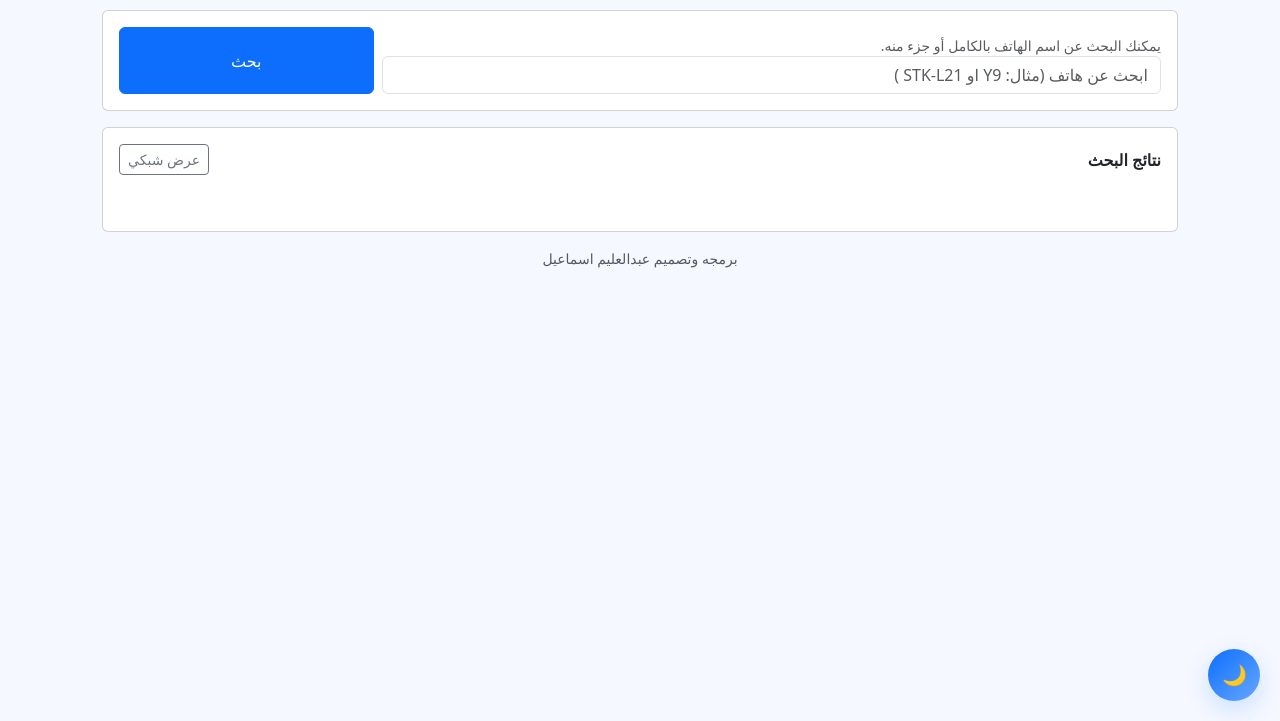
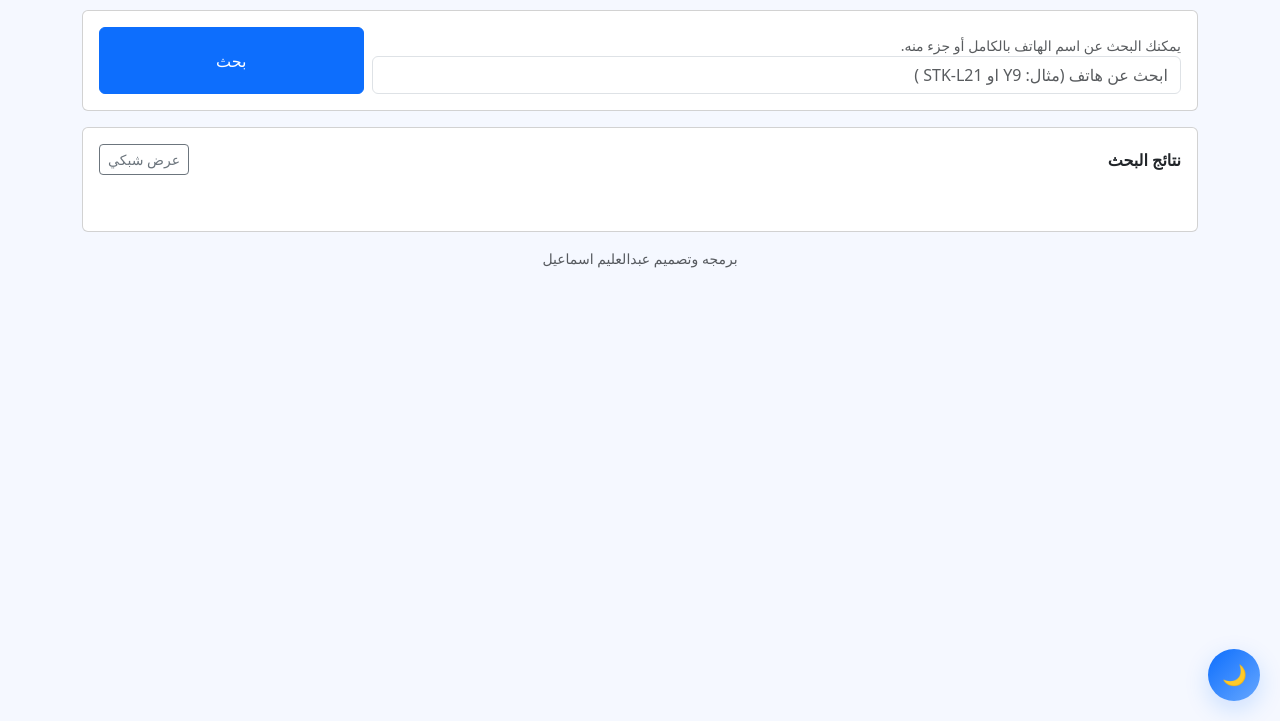
Before and after one commit to cckills/gsmarena-project, a website: page index.html in a window 1280 px wide. Shown: the part 79-800 px from the top of the page. Drawn offline with nearby package versions, Linux system fonts and the light colour scheme; some packages are replaced by stand-ins of ours; no server answers; a script that the page names is missing.

Commit message:
fffgdfff

```diff
--- a/index.html
+++ b/index.html
@@ -6,28 +6,6 @@
   <title>مواصفات الهواتف</title>
   <link href="https://cdn.jsdelivr.net/npm/bootstrap@5.3.3/dist/css/bootstrap.min.css" rel="stylesheet" />
   <style>
-/* ✅ تحسين الاستجابة بين الجوال والكمبيوتر */
-
-    .results-grid {
-      display: grid;
-      grid-template-columns: repeat(auto-fill, minmax(200px, 1fr));
-      gap: 1rem;
-    }
-
-    /* الوضع الافتراضي للجوال → عرض عمودي */
-    @media (max-width: 768px) {
-      .results-grid {
-        display: flex !important;
-        flex-direction: column !important;
-      }
-    }
-
-    /* على الشاشات الكبيرة جدًا */
-    @media (min-width: 1200px) {
-      .container {
-        max-width: 1100px;
-      }
-    }
 
 
  body.loading {
@@ -956,19 +934,7 @@ function playSound(audio) {
    // --- نهاية السكريبتات ---
 
 
-   <!-- ✅ سكربت يجعل الشبكة تتغير تلقائيًا حسب عرض الشاشة -->
-    const results = document.getElementById('results');
 
-    function updateLayout() {
-      if (window.innerWidth <= 768) {
-        results.classList.remove('results-grid');
-      } else {
-        results.classList.add('results-grid');
-      }
-    }
-
-    window.addEventListener('resize', updateLayout);
-    window.addEventListener('load', updateLayout);
   </script>
   <!-- أصوات متعددة -->
 <audio id="soundLoad" preload="auto">
```
